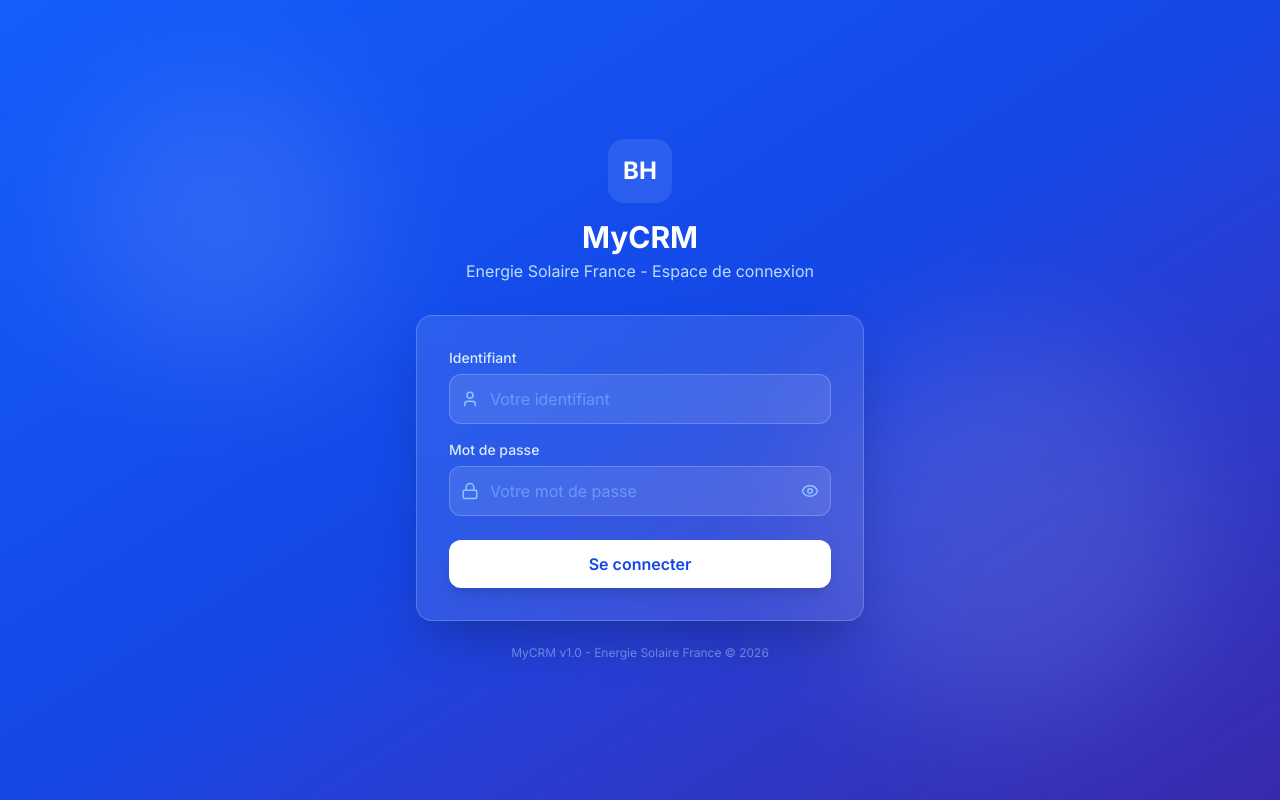
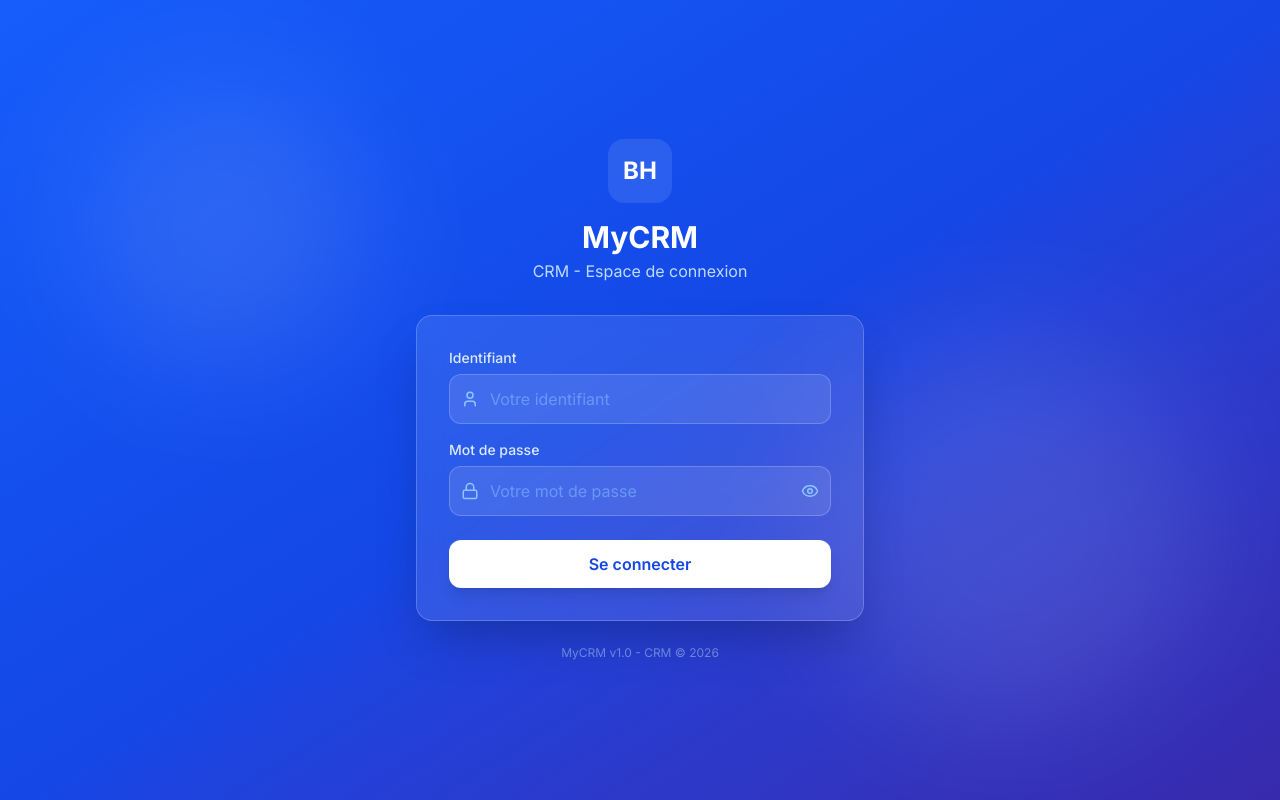
Before and after one commit to myclaudemanager-spec/MYCRM-white-label, a Next.js app: page /login in a window 1280 px wide. Built offline with nearby package versions, Linux system fonts and the light colour scheme; no server answers.

Commit message:
STEP 7: remove ESFR references from login/page.tsx

```diff
--- a/src/app/login/page.tsx
+++ b/src/app/login/page.tsx
@@ -54,7 +54,7 @@ export default function LoginPage() {
             <span className="text-2xl font-bold text-white">BH</span>
           </div>
           <h1 className="text-3xl font-bold text-white">MyCRM</h1>
-          <p className="text-blue-200 mt-1">Energie Solaire France - Espace de connexion</p>
+          <p className="text-blue-200 mt-1">{process.env.NEXT_PUBLIC_BUSINESS_NAME || "CRM"} - Espace de connexion</p>
         </div>
 
         {/* Login Form */}
@@ -152,7 +152,7 @@ export default function LoginPage() {
         </form>
 
         <p className="text-center text-blue-200/50 text-xs mt-6">
-          MyCRM v1.0 - Energie Solaire France &copy; 2026
+          MyCRM v1.0 - {process.env.NEXT_PUBLIC_BUSINESS_NAME || "CRM"} &copy; 2026
         </p>
       </div>
     </div>
```
